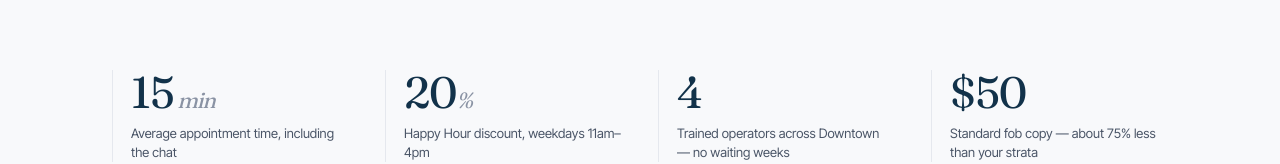
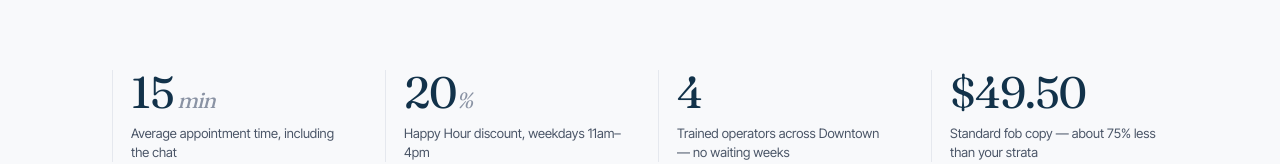
Before and after one commit to rodriespinal/instantfob, a plain HTML site: page index.html in a window 1280 px wide. Shown: the part 4627-4791 px from the top of the page. Drawn offline with Linux system fonts and the light colour scheme.

Commit message:
Update index.html

```diff
--- a/index.html
+++ b/index.html
@@ -1504,7 +1504,7 @@
         <div class="label">Trained operators across Downtown — no waiting weeks</div>
       </div>
       <div class="trust-item reveal">
-        <div class="num">$50</div>
+        <div class="num">$49.50</div>
         <div class="label">Standard fob copy — about 75% less than your strata</div>
       </div>
     </div>
```
